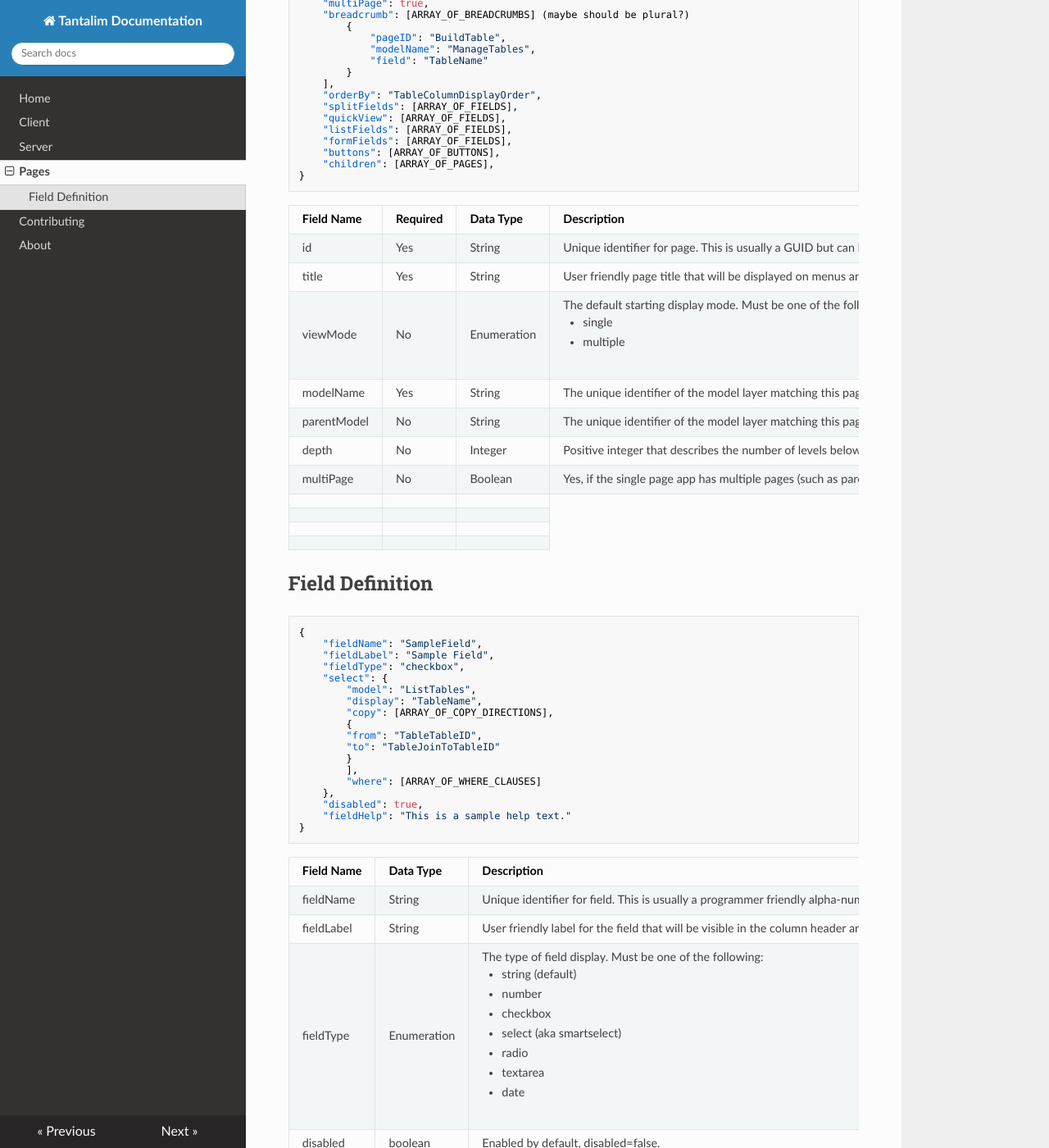
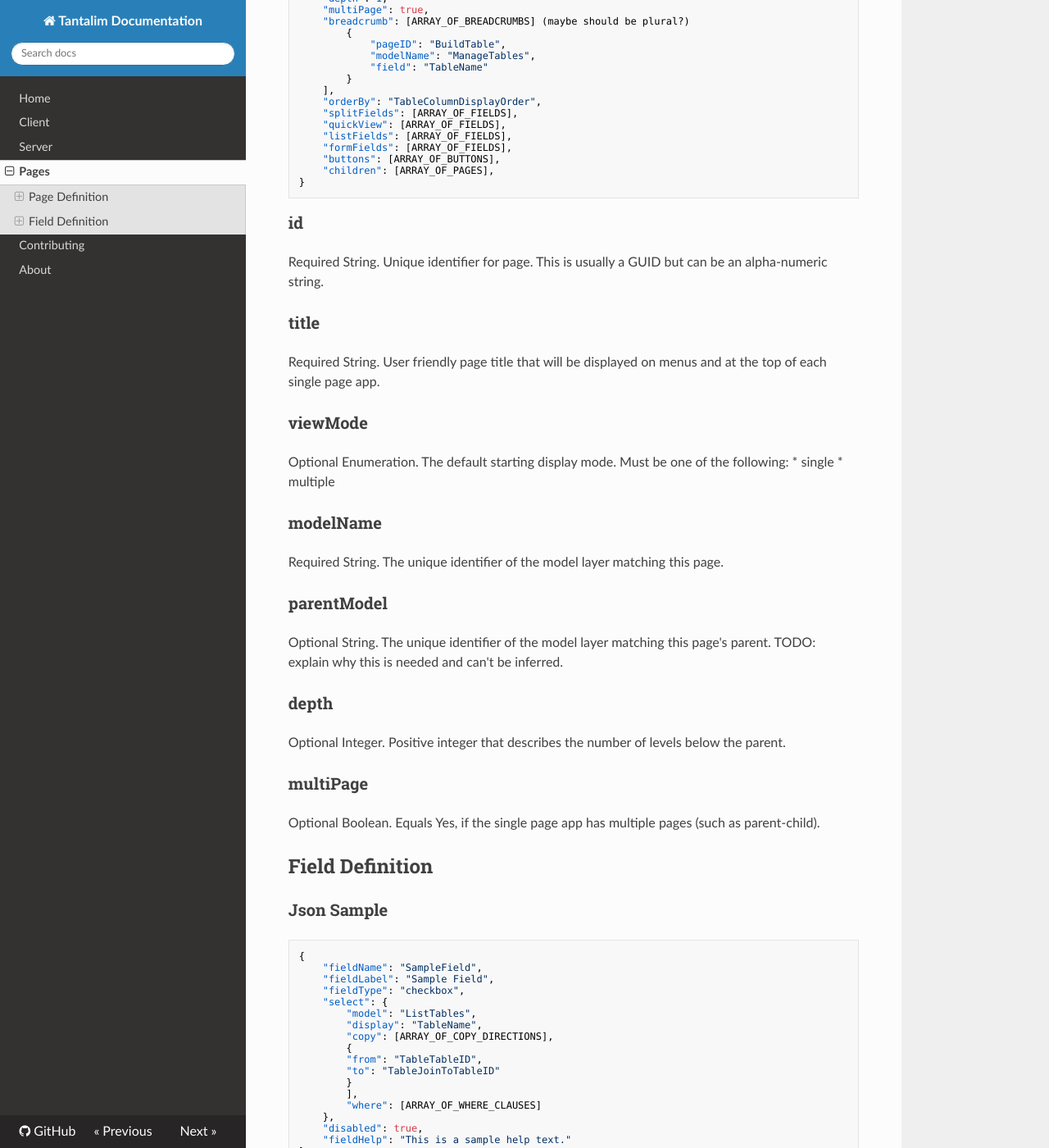
Before and after one commit to tantalim/tantalim-docs, an MkDocs documentation site: the page built from docs/pages.md, in a window 1280 px wide and 1400 px high, scrolled down 370 px. Shown: the whole window at 82% size. Built offline with MkDocs 1.6.1, drawn with Linux system fonts in a browser that asks for light colours; nearby versions of some CDN libraries; old or Windows-style settings are respelled for this version of MkDocs; some of the changed text lies outside the part shown.

Commit message:
first draft of some initial documentation

````diff
--- a/docs/pages.md
+++ b/docs/pages.md
@@ -2,7 +2,7 @@
 
 Rich functionality, custom scripts, and business logic
 
-Page Definition
+## Page Definition
 
 ```json
 {
@@ -30,88 +30,39 @@ Page Definition
 }
 ```
 
-<table class="table table-bordered">
-    <thead>
-    <tr>
-        <th>Field Name</th>
-        <th>Required</th>
-        <th>Data Type</th>
-        <th>Description</th>
-    </tr>
-    </thead>
-    <tbody class="table-hover">
-        <tr>
-            <td>id</td>
-            <td>Yes</td>
-            <td>String</td>
-            <td>Unique identifier for page. This is usually a GUID but can be an alpha-numeric string.</td>
-        </tr>
-        <tr>
-            <td>title</td>
-            <td>Yes</td>
-            <td>String</td>
-            <td>User friendly page title that will be displayed on menus and at the top of each single page app.</td>
-        </tr>
-        <tr>
-            <td>viewMode</td>
-            <td>No</td>
-            <td>Enumeration</td>
-            <td>The default starting display mode. Must be one of the following:
-                <ul>
-                    <li>single</li>
-                    <li>multiple</li>
-                </ul>
-            </td>
-        </tr>
-        <tr>
-            <td>modelName</td>
-            <td>Yes</td>
-            <td>String</td>
-            <td>The unique identifier of the model layer matching this page.</td>
-        </tr>
-        <tr>
-            <td>parentModel</td>
-            <td>No</td>
-            <td>String</td>
-            <td>The unique identifier of the model layer matching this page's parent. TODO: explain why this is needed and can't be inferred.</td>
-        </tr>
-        <tr>
-            <td>depth</td>
-            <td>No</td>
-            <td>Integer</td>
-            <td>Positive integer that describes the number of levels below the parent.</td>
-        </tr>
-        <tr>
-            <td>multiPage</td>
-            <td>No</td>
-            <td>Boolean</td>
-            <td>Yes, if the single page app has multiple pages (such as parent-child).</td>
-        </tr>
-        <tr>
-            <td></td>
-            <td></td>
-            <td></td>
-        </tr>
-        <tr>
-            <td></td>
-            <td></td>
-            <td></td>
-        </tr>
-        <tr>
-            <td></td>
-            <td></td>
-            <td></td>
-        </tr>
-        <tr>
-            <td></td>
-            <td></td>
-            <td></td>
-        </tr>
-    </tbody>
-</table>
+### id
+
+Required String. Unique identifier for page. This is usually a GUID but can be an alpha-numeric string.
+
+### title
+
+Required String. User friendly page title that will be displayed on menus and at the top of each single page app.
+
+### viewMode
+
+Optional Enumeration. The default starting display mode. Must be one of the following:
+* single
+* multiple
+
+### modelName
+
+Required String. The unique identifier of the model layer matching this page.
+
+### parentModel
+
+Optional String. The unique identifier of the model layer matching this page's parent. TODO: explain why this is needed and can't be inferred.
+
+### depth
+
+Optional Integer. Positive integer that describes the number of levels below the parent.
+
+### multiPage
+
+Optional Boolean. Equals Yes, if the single page app has multiple pages (such as parent-child).
 
 ## Field Definition
 
+### Json Sample
 ```json
 {
     "fieldName": "SampleField",
@@ -133,48 +84,30 @@ Page Definition
 }
 ```
 
-<table class="table table-bordered">
-    <thead>
-    <tr>
-        <th>Field Name</th>
-        <th>Data Type</th>
-        <th>Description</th>
-    </tr>
-    </thead>
-    <tbody class="table-hover">
-    <tr>
-        <td>fieldName</td>
-        <td>String</td>
-        <td>Unique identifier for field. This is usually a programmer friendly alpha-numeric string without special characters and spaces.</td>
-    </tr>
-    <tr>
-        <td>fieldLabel</td>
-        <td>String</td>
-        <td>User friendly label for the field that will be visible in the column header and prompt.</td>
-    </tr>
-    <tr>
-        <td>fieldType</td>
-        <td>Enumeration</td>
-        <td>The type of field display. Must be one of the following:
-        <ul>
-            <li>string (default)</li>
-            <li>number</li>
-            <li>checkbox</li>
-            <li>select (aka smartselect)</li>
-            <li>radio</li>
-            <li>textarea</li>
-            <li>date</li>
-        </ul></td>
-    </tr>
-    <tr>
-        <td>disabled</td>
-        <td>boolean</td>
-        <td>Enabled by default, disabled=false.</td>
-    </tr>
-    <tr>
-        <td>fieldHelp</td>
-        <td>String</td>
-        <td>Longer help text in HTML for end users.<br> This feature is coming soon.</td>
-    </tr>
-    </tbody>
-</table>
+### fieldName
+
+Required String. Unique identifier for field. This is usually a programmer friendly alpha-numeric string without special characters and spaces.
+
+### fieldLabel
+
+Required String. User friendly label for the field that will be visible in the column header and prompt.
+
+### fieldType
+
+Optional Enumeration. The type of field display. Must be one of the following:
+
+* string (default)
+* number
+* checkbox
+* select (aka smartselect)
+* radio
+* textarea
+* date
+
+### disabled
+
+Optional Boolean. Enabled by default, disabled=false.
+
+### fieldHelp
+
+Optional String. Longer help text in HTML for end users.<br> This feature is coming soon.
--- a/mkdocs.yml
+++ b/mkdocs.yml
@@ -6,4 +6,5 @@ pages:
 - [pages.md, Pages]
 - [contributing.md, Contributing]
 - [about.md, About]
+repo_url: https://github.com/tantalim/tantalim-docs/
 theme: readthedocs
````
Also changed, not shown: docs/index.md (+1 -0 lines).
